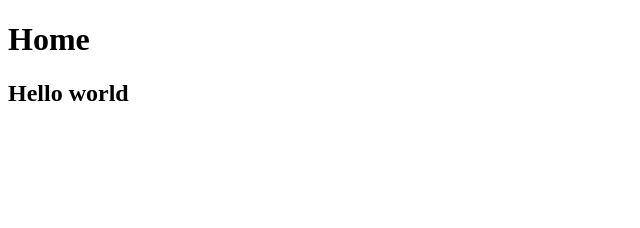
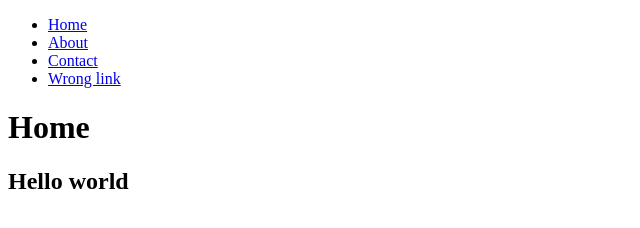
Before and after one commit to silvio-galli/node-http-server-static-files, a website: page static/index.html in a window 1280 px wide. Shown: the whole page, without its empty margins (0-640 px from the left). Drawn offline with Linux system fonts and the light colour scheme.

Commit message:
Working with js and css files. Added navbar for quick navigation through pages

```diff
--- /dev/null
+++ b/static/css/style.css
@@ -0,0 +1 @@
+/* Stylesheet */
--- a/static/index.html
+++ b/static/index.html
@@ -5,10 +5,12 @@
   <meta name="viewport" content="width=device-width, initial-scale=1.0">
   <meta http-equiv="X-UA-Compatible" content="ie=edge">
   <title>Home - Node http server (static files)</title>
-  <!-- <link rel="stylesheet" href="/css/style.css"> -->
+  <link rel="stylesheet" href="/css/style.css">
 </head>
 <body>
   <h1>Home</h1>
   <h2>Hello world</h2>
+
+  <script src="/src/index.js"></script>
 </body>
 </html>
--- /dev/null
+++ b/static/src/index.js
@@ -0,0 +1,21 @@
+// Navbar Menu
+// <-- insert navbar menu as first child of body
+let navbarLinks = ["Home", "About", "Contact", "Wrong link"]
+let ul = document.createElement('ul')
+for (let i = 0; i < navbarLinks.length; i++) {
+  let li = document.createElement('li')
+  let a = document.createElement('a')
+  a.setAttribute('href', navbarLinks[i] === "Home" ? '/' : `/${navbarLinks[i].toLowerCase()}/`)
+  a.setAttribute('title', `Go to ${navbarLinks[i]}`)
+  a.append(document.createTextNode(navbarLinks[i]))
+  li.append(a)
+  ul.append(li)
+}
+
+let body = document.getElementsByTagName('body')[0]
+let first = body.firstChild
+let navbar = document.createElement('nav')
+navbar.append(ul)
+body.insertBefore(navbar, first)
+
+// -->
```
Also changed, not shown: app.js (+15 -7 lines), static/404.html (+2 -0 lines), static/about/index.html (+2 -1 lines), static/contact/index.html (+2 -1 lines).
